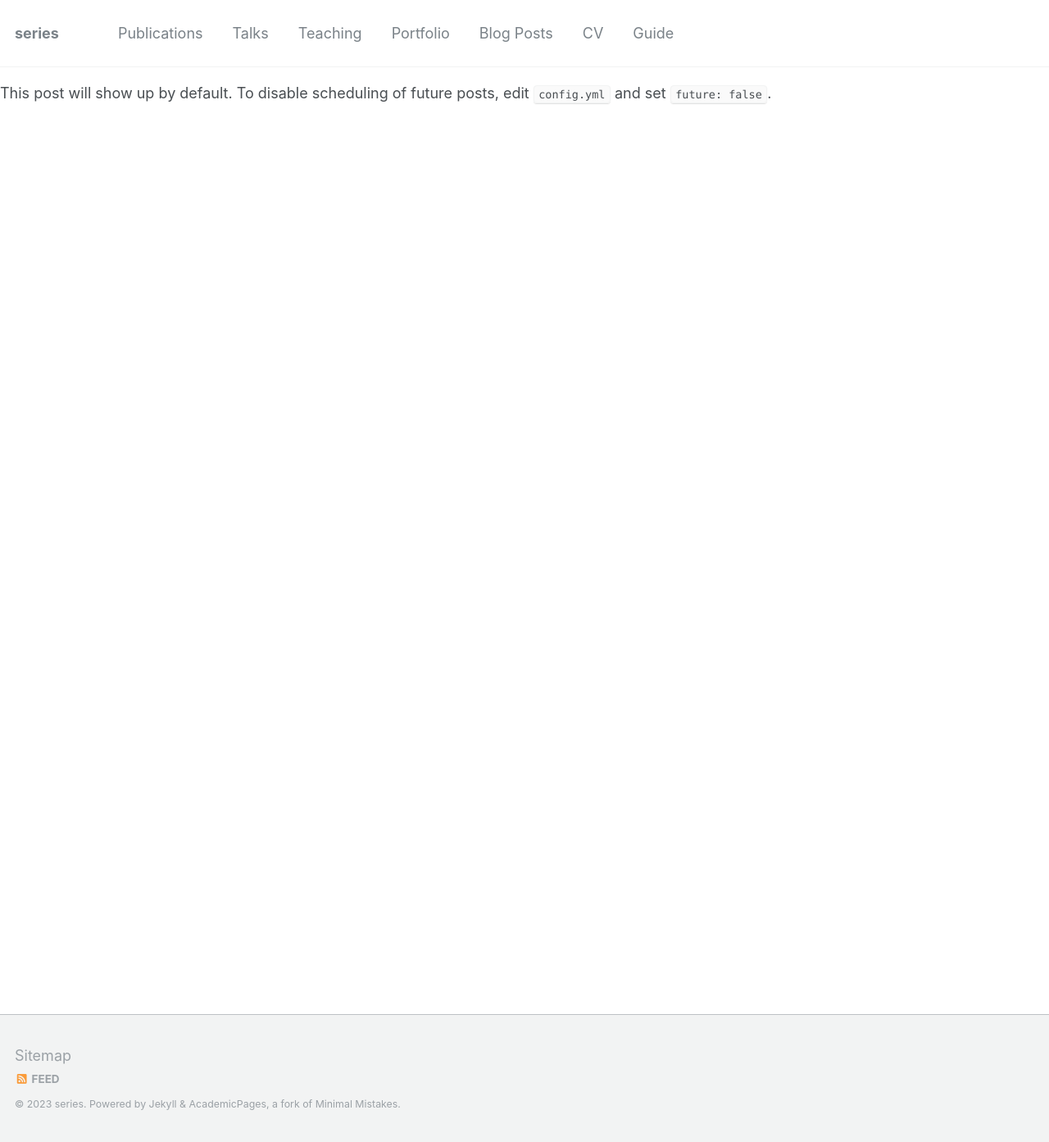
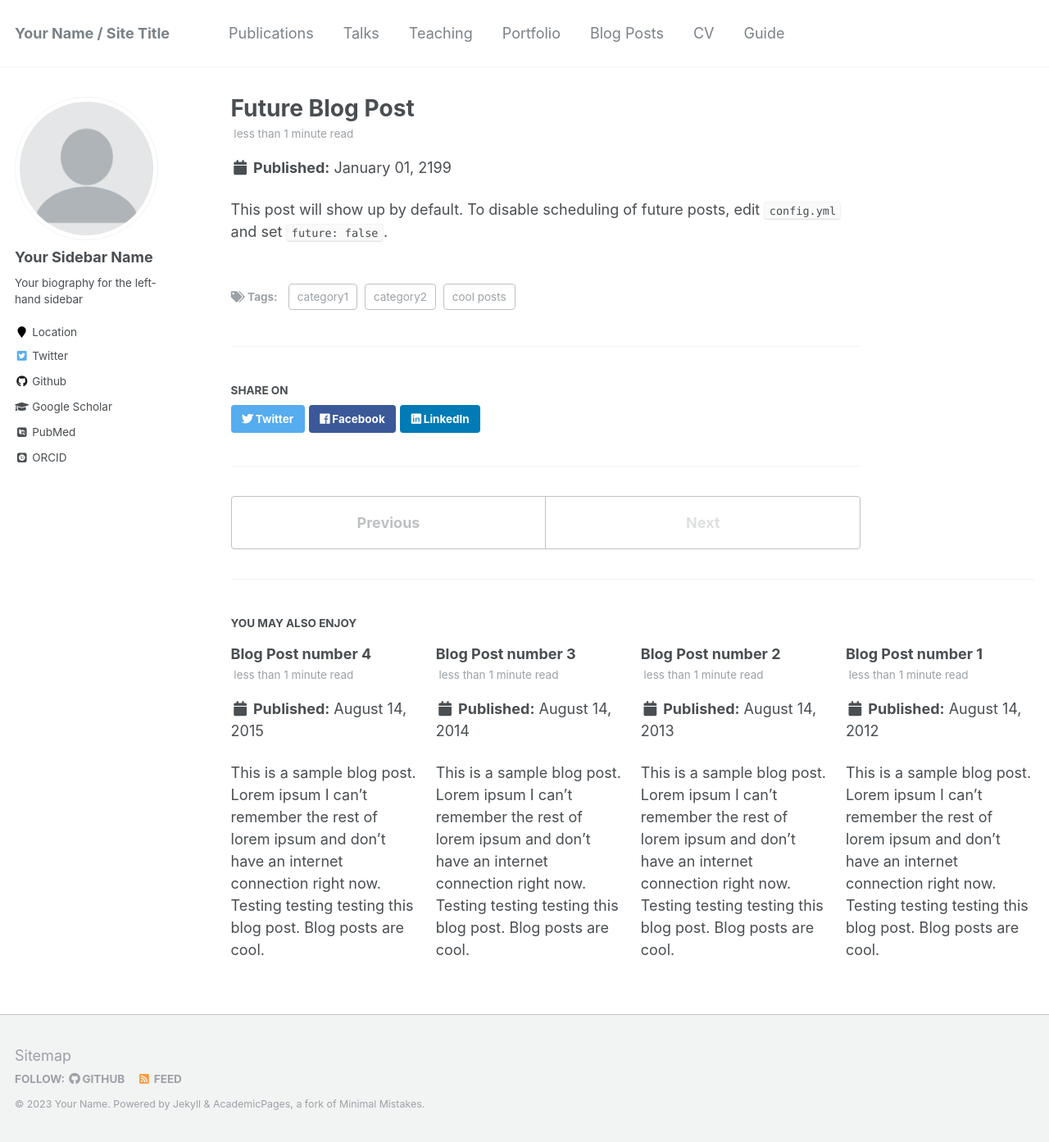
Before and after one commit to markhinds/series, a Jekyll site: the page built from _posts/2199-01-01-future-post.md, in a window 1280 px wide and 1393 px high. Shown: the whole window at 82% size. Built offline with Jekyll 4.4.1, drawn with Linux system fonts in a browser that asks for light colours; some web fonts are replaced; our own code applies the rules of GitHub Pages for plain Markdown files.

Commit message:
Update _config.yml
Testing

```diff
--- a/_config.yml
+++ b/_config.yml
@@ -1,4 +1,4 @@
--[[# Welcome to Jekyll!
+# Welcome to Jekyll!
 #
 # This config file is meant for settings that affect your entire site, values
 # which you are expected to set up once and rarely need to edit after that.
@@ -7,13 +7,13 @@
 
 # Site Settings
 locale                   : "en-US"
-title                    : "portefeuille m"
+title                    : "Your Name / Site Title"
 title_separator          : "-"
-name                     : &name "Mark Hinds"
+name                     : &name "Your Name"
 description              : &description "personal description"
-url                      : https://markhinds.github.io # the base hostname & protocol for your site e.g. "https://mmistakes.github.io"
-baseurl                  : "/series" # the subpath of your site, e.g. "/blog"
-repository               : "series/markhinds.github.io"
+url                      : https://academicpages.github.io # the base hostname & protocol for your site e.g. "https://mmistakes.github.io"
+baseurl                  : "" # the subpath of your site, e.g. "/blog"
+repository               : "academicpages/academicpages.github.io"
 teaser                   :  # filename of teaser fallback teaser image placed in /images/, .e.g. "500x300.png"
 breadcrumbs              : false # true, false (default)
 words_per_minute         : 160
@@ -56,12 +56,19 @@ alexa_site_verification  :
 yandex_site_verification :
 
 # Social Sharing
+twitter:
+  username               : &twitter
+facebook:
+  username               :
+  app_id                 :
+  publisher              :
+og_image                 :  # Open Graph/Twitter default site image
 # For specifying social profiles
 # - https://developers.google.com/structured-data/customize/social-profiles
 social:
   type                   : # Person or Organization (defaults to Person)
   name                   : # If the user or organization name differs from the site's name
-  links: [https://www.linkedin.com/in/mark-hinds-8969b210b/]
+  links: # An array of links to social media profiles
 
 
 # Analytics
@@ -248,7 +255,7 @@ sass:
 permalink: /:categories/:title/
 # paginate: 5 # amount of posts to show
 # paginate_path: /page:num/
-timezone: America/Denver # http://en.wikipedia.org/wiki/List_of_tz_database_time_zones
+timezone: America/Los_Angeles # http://en.wikipedia.org/wiki/List_of_tz_database_time_zones
 
 
 # Plugins
```
